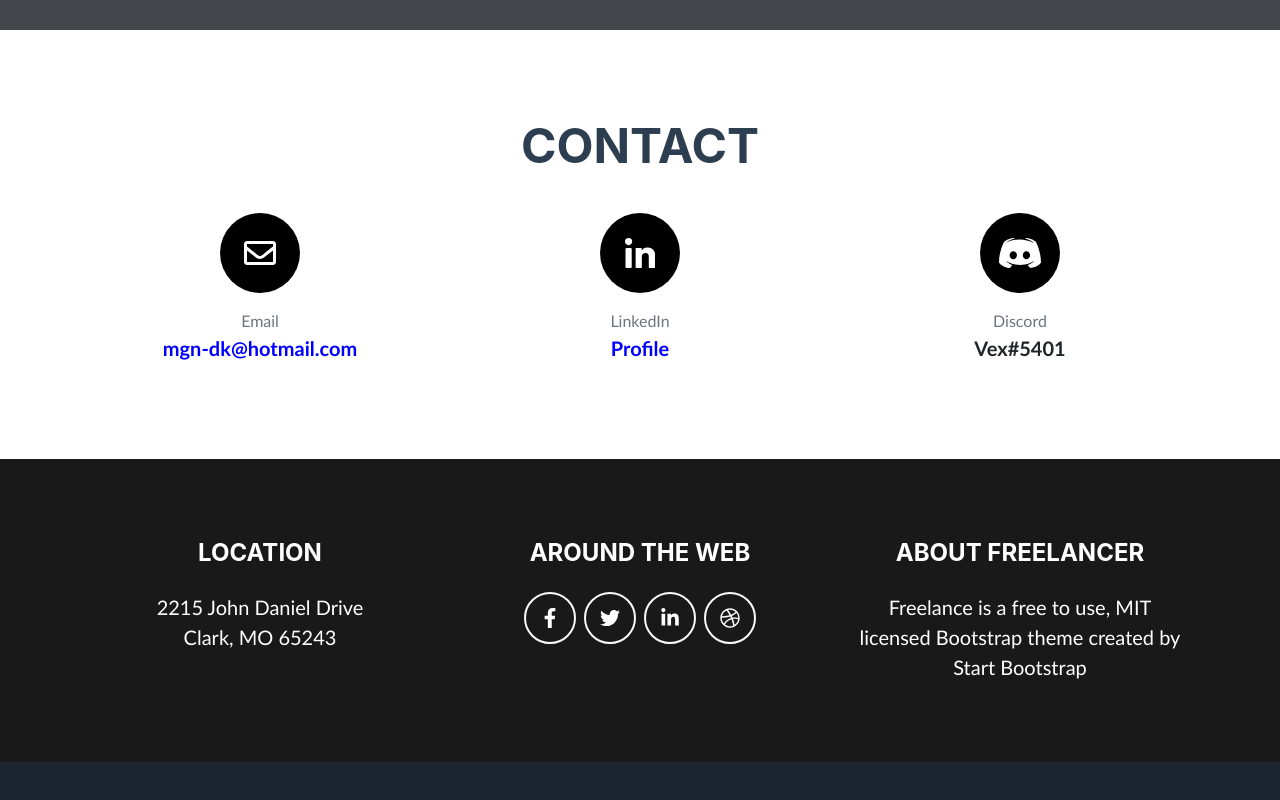
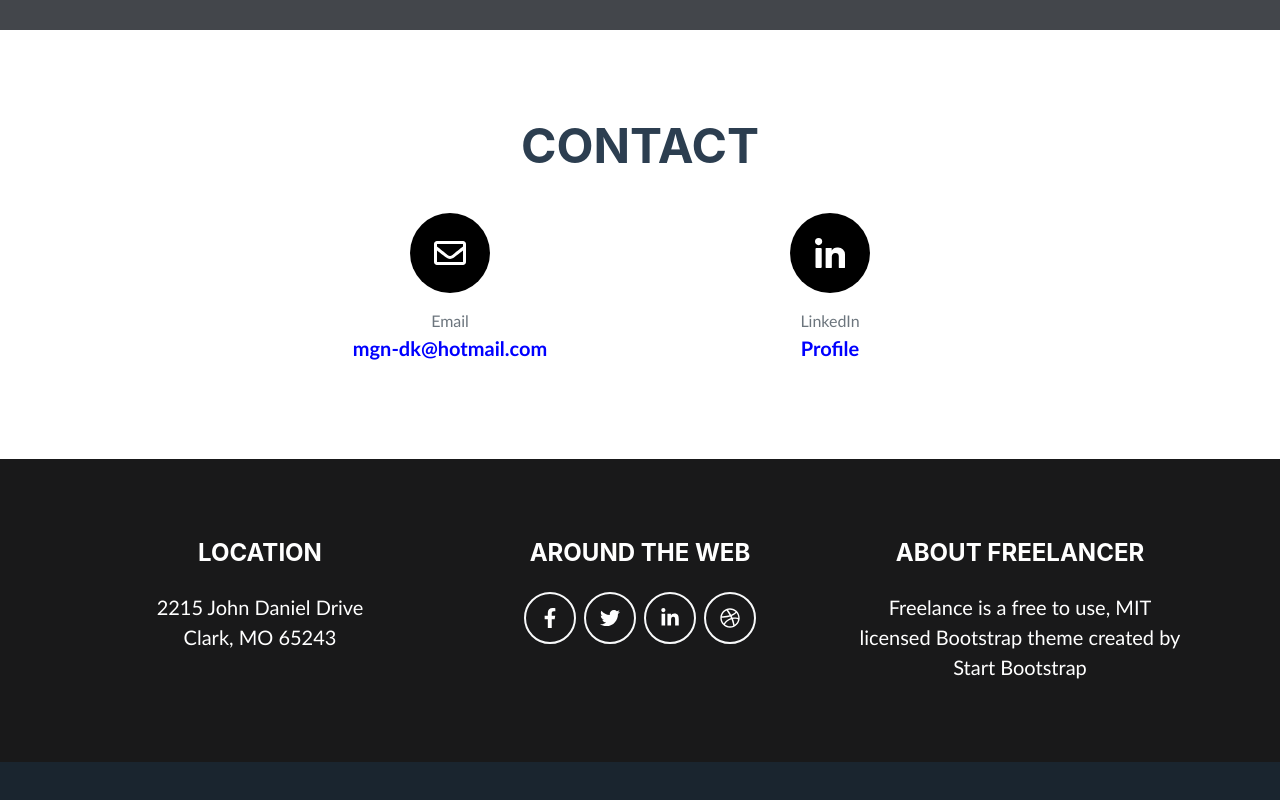
Before and after one commit to math964g/Portfolio, a plain HTML site: page freelancer/index.html in a window 1280 px wide. Shown: the part 2005-2805 px from the top of the page. Drawn offline with nearby package versions, Linux system fonts and the light colour scheme; a web font is replaced by a local one.

Commit message:
outed dsicord info

```diff
--- a/freelancer/index.html
+++ b/freelancer/index.html
@@ -344,13 +344,14 @@
                             <div class="text-muted">LinkedIn</div><a class="lead font-weight-bold bluelinks" href="https://www.linkedin.com/in/mathiasgodskenielsen/" target="_blank">Profile</a>
                         </div>
                     </div>
-                    <div class="col-lg-4">
+                    <!-- Discord contact info -->
+                    <!-- <div class="col-lg-4">
                         <div class="d-flex flex-column align-items-center">
                             <div class="icon-contact mb-3"><img src="assets/img/portfolio/discordlogo.svg" alt="linkedin logo" style="height: 30px;"></div>
                             <div class="text-muted">Discord</div>
                             <div class="lead font-weight-bold">Vex#5401</div>
                         </div>
-                    </div>
+                    </div> -->
                 </div>
             </div>
         </section>
```
